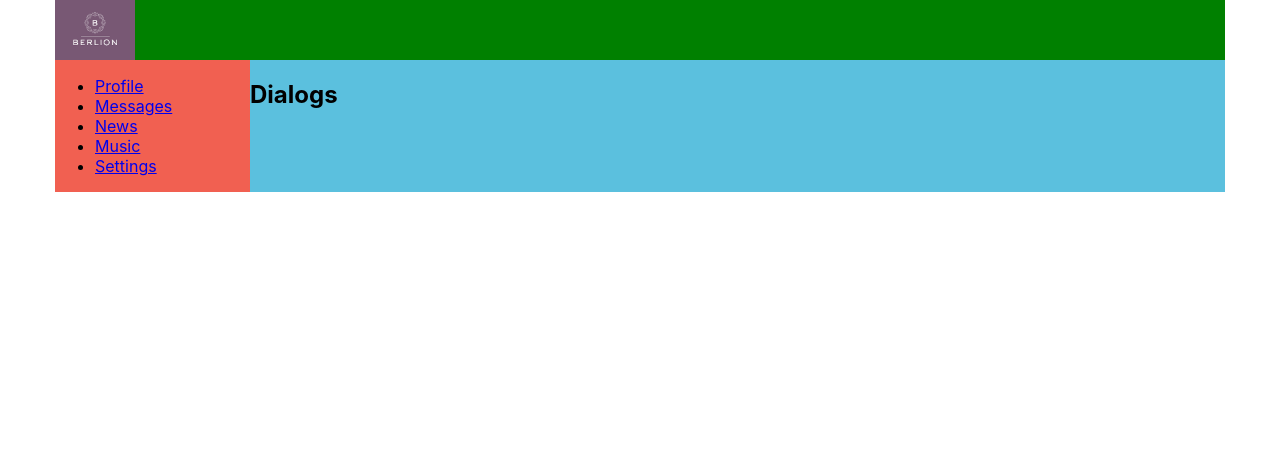
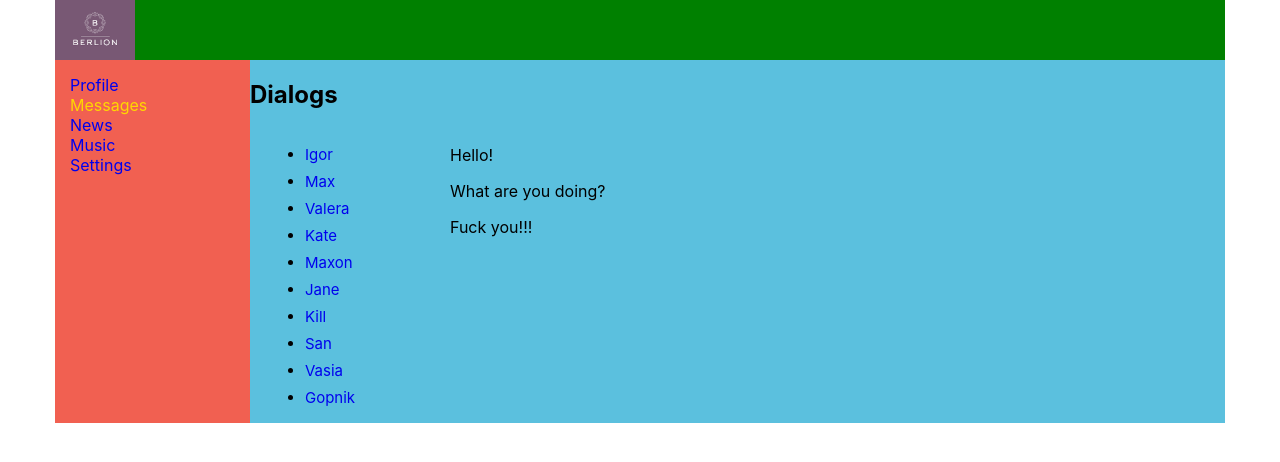
Before and after one commit to MAXON-BY/react-cabzda, a React (Create React App) app: page /dialogs in a window 1280 px wide. Shown: the top 462 px of the page. Built offline with nearby package versions, Linux system fonts and the light colour scheme.

Commit message:
addd all pages + links pages

```diff
--- a/src/Components/Dialogs/Dialogs.css
+++ b/src/Components/Dialogs/Dialogs.css
@@ -0,0 +1,22 @@
+.dialogsWrap{
+    display: flex;
+}
+.dialogUsers{
+    min-width: 200px;
+    padding: 0 15px;
+    box-sizing: border-box;
+}
+.dialogUsers li{
+    font-size: 15px;
+    margin: 8px 0;
+    cursor: pointer;
+}
+.dialogUsers li a{
+    text-decoration: none;
+}
+.dialogUsers li:hover a,
+.dialogUsers li.active a{
+    color: gold;
+    font-size: 16px;
+    font-weight: bold;
+}
--- a/src/Components/Dialogs/Dialogs.js
+++ b/src/Components/Dialogs/Dialogs.js
@@ -1,10 +1,48 @@
 import React from "react";
+import {NavLink} from 'react-router-dom';
 import './Dialogs.css'
+
+const DialogItem = (props) => {
+    let path = '/dialogs/' + props.id;
+
+    return(
+        <li><NavLink to={path}>{props.name}</NavLink></li>
+    )
+};
+
+const Message = (props) => {
+    return(
+        <div className="dialogWindow">
+            <p>{props.message}</p>
+        </div>
+    )
+}
 
 const Dialogs = () =>{
     return(
         <div>
             <h2>Dialogs</h2>
+            <div className="dialogsWrap">
+                <div className="dialogUsers">
+                    <ul>
+                        <DialogItem name="Igor" id="1"/>
+                        <DialogItem name="Max" id="2"/>
+                        <DialogItem name="Valera" id="3"/>
+                        <DialogItem name="Kate" id="4"/>
+                        <DialogItem name="Maxon" id="5"/>
+                        <DialogItem name="Jane" id="6"/>
+                        <DialogItem name="Kill" id="7"/>
+                        <DialogItem name="San" id="8"/>
+                        <DialogItem name="Vasia" id="9"/>
+                        <DialogItem name="Gopnik" id="10"/>
+                    </ul>
+                </div>
+                <div className="dialogMessages">
+                    <Message message="Hello!" />
+                    <Message message="What are you doing?" />
+                    <Message message="Fuck you!!!" />
+                </div>
+            </div>
         </div>
     )
 };
--- a/src/Components/Navbar/Navbar.css
+++ b/src/Components/Navbar/Navbar.css
@@ -2,3 +2,14 @@
     grid-area: n;
     background-color: #f16051;
 }
+.nav ul{
+    list-style-type: none;
+    margin: 0;
+    padding: 15px;
+}
+.nav ul li a{
+    text-decoration: none;
+}
+.item a.active{
+    color: gold;
+}
--- a/src/Components/Navbar/Navbar.js
+++ b/src/Components/Navbar/Navbar.js
@@ -1,15 +1,16 @@
 import React from "react";
-import './Navbar.css'
+import {NavLink} from 'react-router-dom';
+import './Navbar.css';
 
 const Navbar = () => {
     return(
         <nav className='nav'>
             <ul>
-                <li className='item'><a href="/profile">Profile</a></li>
-                <li className='item'><a href="/dialogs">Messages</a></li>
-                <li className='item'><a href="/news">News</a></li>
-                <li className='item'><a href="/music">Music</a></li>
-                <li className='item'><a href="/settings">Settings</a></li>
+                <li className='item'><NavLink to="/profile">Profile</NavLink></li>
+                <li className='item'><NavLink to="/dialogs">Messages</NavLink></li>
+                <li className='item'><NavLink to="/news">News</NavLink></li>
+                <li className='item'><NavLink to="/music">Music</NavLink></li>
+                <li className='item'><NavLink to="/settings">Settings</NavLink></li>
             </ul>
         </nav>
     )
--- a/src/Components/Profile/Profile.js
+++ b/src/Components/Profile/Profile.js
@@ -1,18 +1,12 @@
 import React from "react";
 import './Profile.css'
+import ProfileInfo from './ProfileInfo/ProfileInfo.js'
 import MyPosts from './MyPosts/MyPosts.js'
 
 const Profile = () => {
     return(
         <div>
-            <div>
-                <img
-                    src="https://uguide.ru/_nw/1/s58303849.jpg"
-                    alt=""/>
-            </div>
-            <div>
-                ava + description
-            </div>
+            <ProfileInfo />
             <MyPosts />
         </div>
     )
--- /dev/null
+++ b/src/Components/Profile/ProfileInfo/ProfileInfo.js
@@ -0,0 +1,18 @@
+import React from "react";
+
+const ProfileInfo = () => {
+    return(
+        <div>
+            <div>
+                <img
+                    src="https://uguide.ru/_nw/1/s58303849.jpg"
+                    alt=""/>
+            </div>
+            <div>
+                ava + description
+            </div>
+        </div>
+    )
+}
+
+export default ProfileInfo;
```
